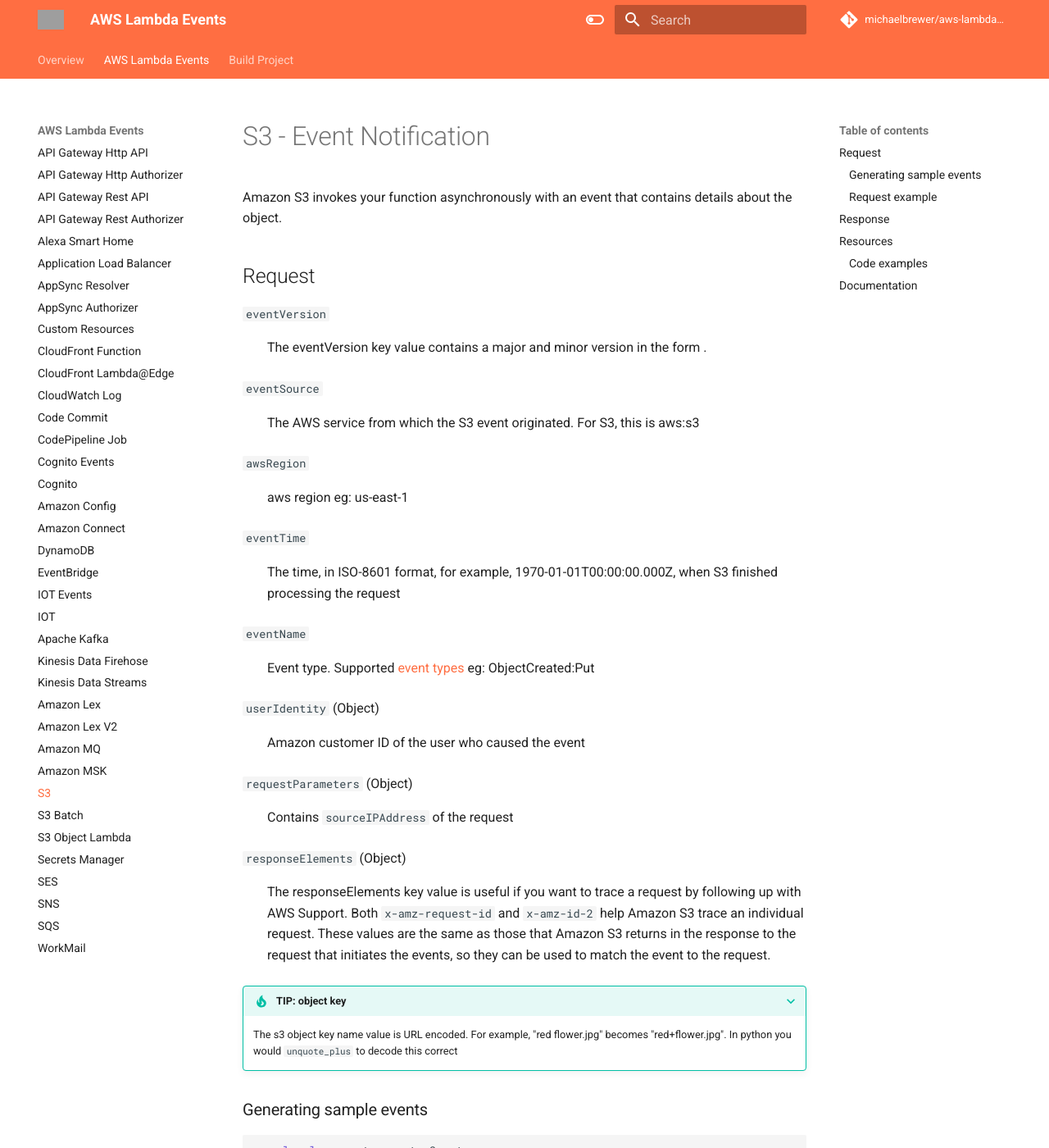
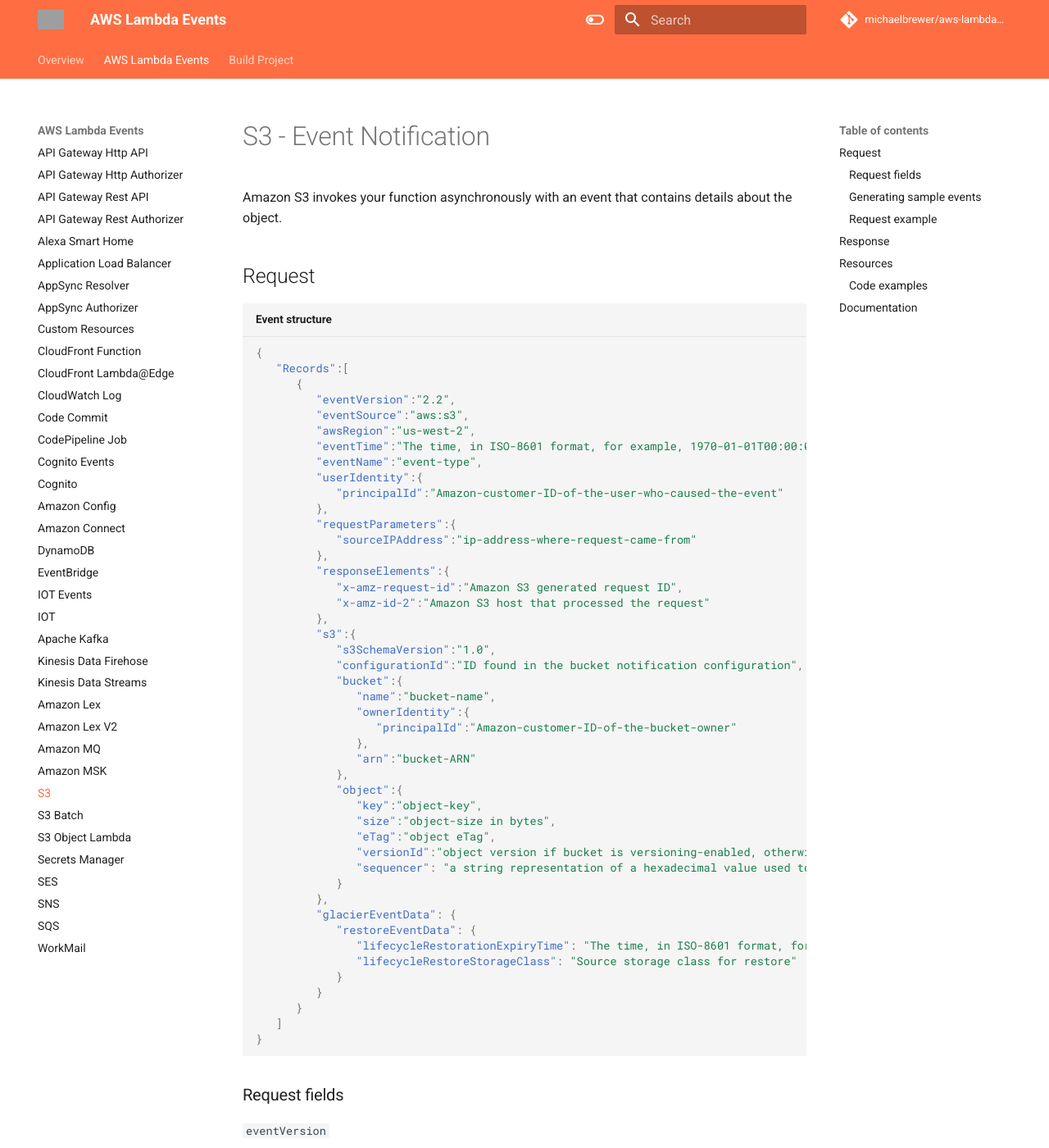
Before and after one commit to michaelbrewer/aws-lambda-events, an MkDocs documentation site: the page built from docs/s3.md, in a window 1280 px wide and 1400 px high. Shown: the whole window at 82% size. Built offline with MkDocs 1.6.1 and Material for MkDocs 9.7.7, drawn with Linux system fonts in a browser that asks for light colours; comment, search, counter and statistics services are not loaded; grey boxes are pictures that could not be loaded.

Commit message:
feat(s3): Add event structure

````diff
--- a/docs/s3.md
+++ b/docs/s3.md
@@ -7,6 +7,56 @@
 Amazon S3 invokes your function asynchronously with an event that contains details about the object.
 
 ## Request
+
+```json title="Event structure"
+{
+   "Records":[
+      {
+         "eventVersion":"2.2",
+         "eventSource":"aws:s3",
+         "awsRegion":"us-west-2",
+         "eventTime":"The time, in ISO-8601 format, for example, 1970-01-01T00:00:00.000Z, when Amazon S3 finished processing the request",
+         "eventName":"event-type",
+         "userIdentity":{
+            "principalId":"Amazon-customer-ID-of-the-user-who-caused-the-event"
+         },
+         "requestParameters":{
+            "sourceIPAddress":"ip-address-where-request-came-from"
+         },
+         "responseElements":{
+            "x-amz-request-id":"Amazon S3 generated request ID",
+            "x-amz-id-2":"Amazon S3 host that processed the request"
+         },
+         "s3":{
+            "s3SchemaVersion":"1.0",
+            "configurationId":"ID found in the bucket notification configuration",
+            "bucket":{
+               "name":"bucket-name",
+               "ownerIdentity":{
+                  "principalId":"Amazon-customer-ID-of-the-bucket-owner"
+               },
+               "arn":"bucket-ARN"
+            },
+            "object":{
+               "key":"object-key",
+               "size":"object-size in bytes",
+               "eTag":"object eTag",
+               "versionId":"object version if bucket is versioning-enabled, otherwise null",
+               "sequencer": "a string representation of a hexadecimal value used to determine event sequence, only used with PUTs and DELETEs"
+            }
+         },
+         "glacierEventData": {
+            "restoreEventData": {
+               "lifecycleRestorationExpiryTime": "The time, in ISO-8601 format, for example, 1970-01-01T00:00:00.000Z, of Restore Expiry",
+               "lifecycleRestoreStorageClass": "Source storage class for restore"
+            }
+         }
+      }
+   ]
+}
+```
+
+### Request fields
 
 `eventVersion`
 : The eventVersion key value contains a major and minor version in the form <major>.<minor>
````
